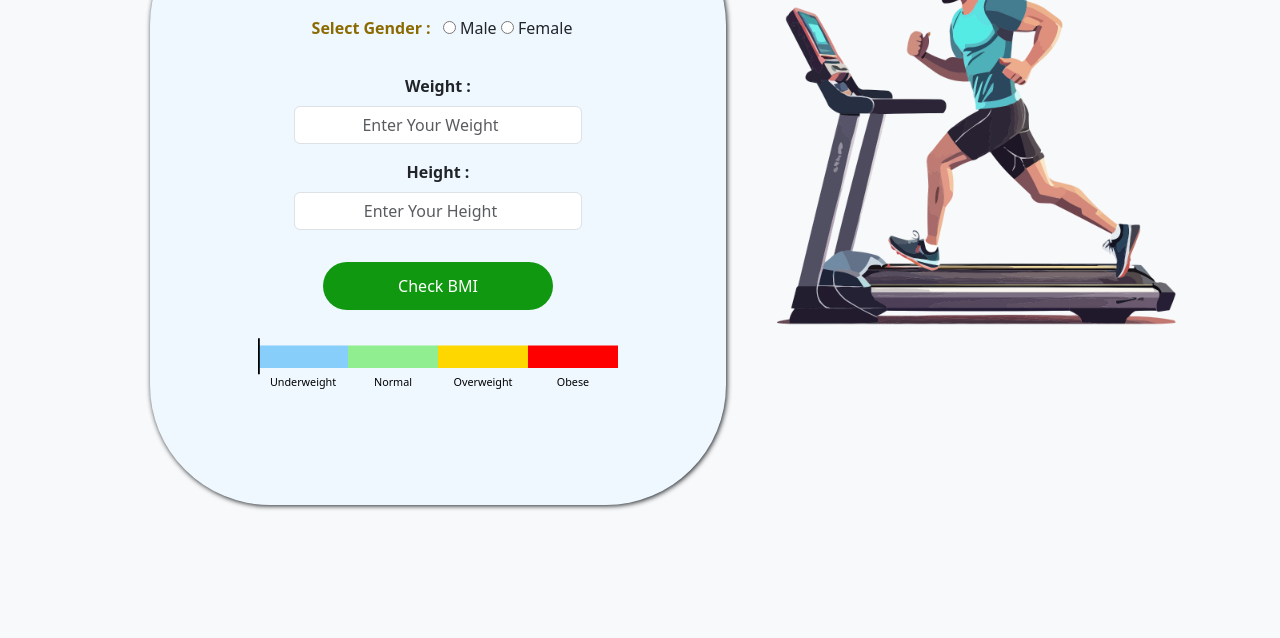
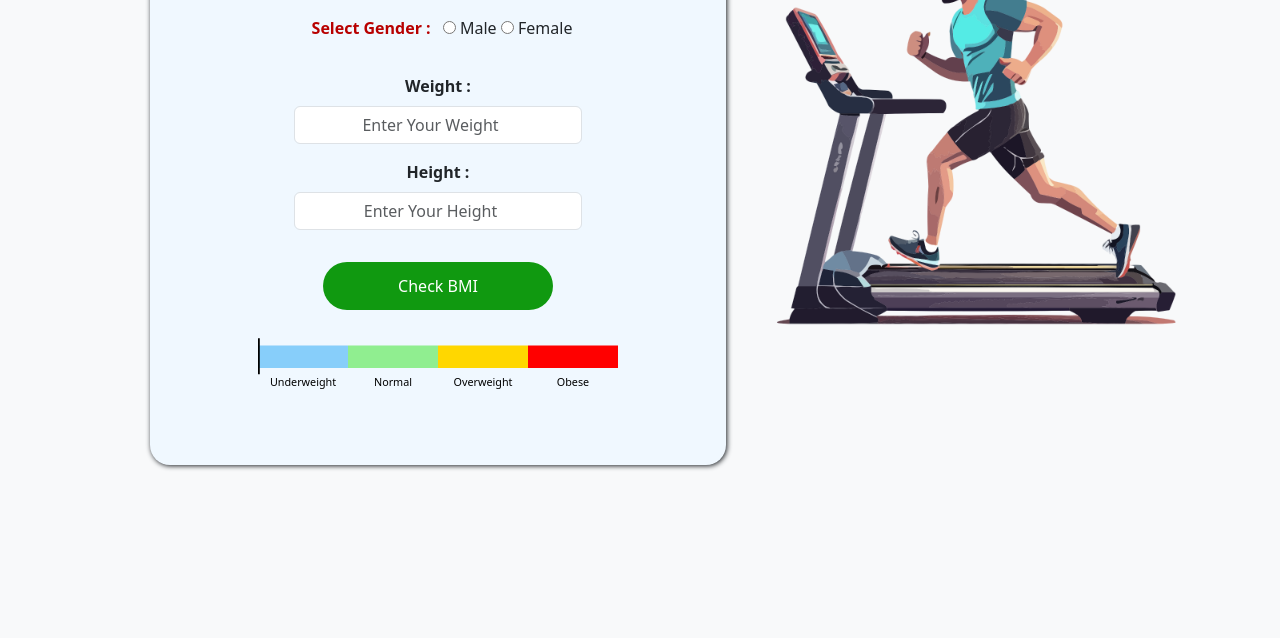
Before and after one commit to amalsunny-cloud/BMI-Calculator, a plain HTML site: page index.html in a window 1280 px wide. Shown: the part 162-800 px from the top of the page. Drawn offline with nearby package versions, Linux system fonts and the light colour scheme.

Commit message:
third commit

```diff
--- a/index.html
+++ b/index.html
@@ -14,11 +14,11 @@
             padding-top: 15px;
             text-align: center;
             width: 45%;
-            height: 600px;
+            height: 560px;
             background-color: aliceblue;
             margin: 20px 150px ;
             box-shadow: 1px 1px 5px 0.1px;
-            border-radius: 120px;
+            border-radius: 20px;
         }
 
         .checkbutton{
@@ -99,7 +99,7 @@
     <div class="main-container">
         <h2 class="mt-4 text-success">BMI Calculator</h2>
         <p id="warning"></p>
-        <label for="gender" class="fw-bold mx-2" style="color:  rgb(139, 106, 0);">Select Gender : </label>
+        <label for="gender" class="fw-bold mx-2" style="color:  rgb(184, 0, 0);">Select Gender : </label>
 
         <input type="radio" value="Male" name="gender" id="male" class="my-4">
         <label for="male">Male</label>
```
